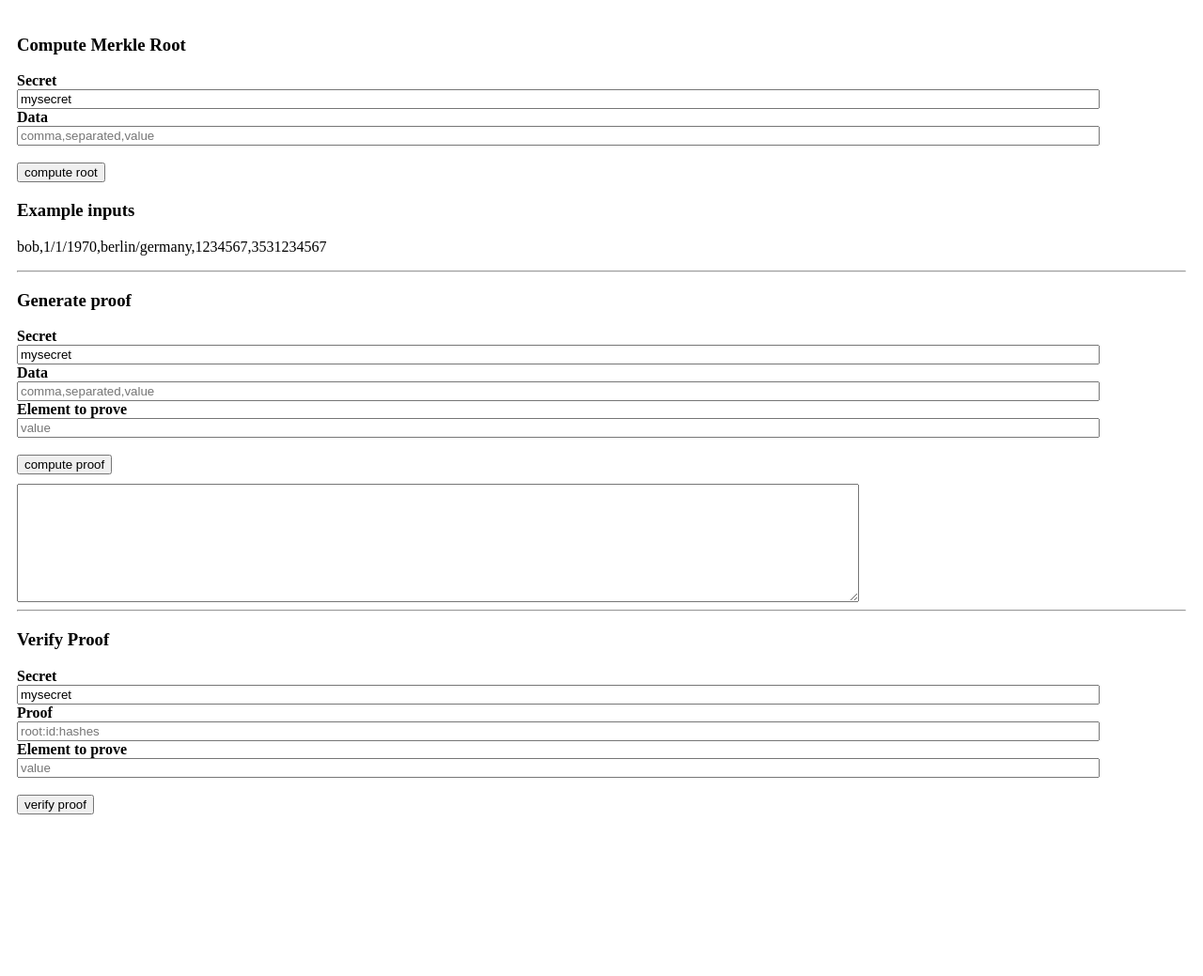
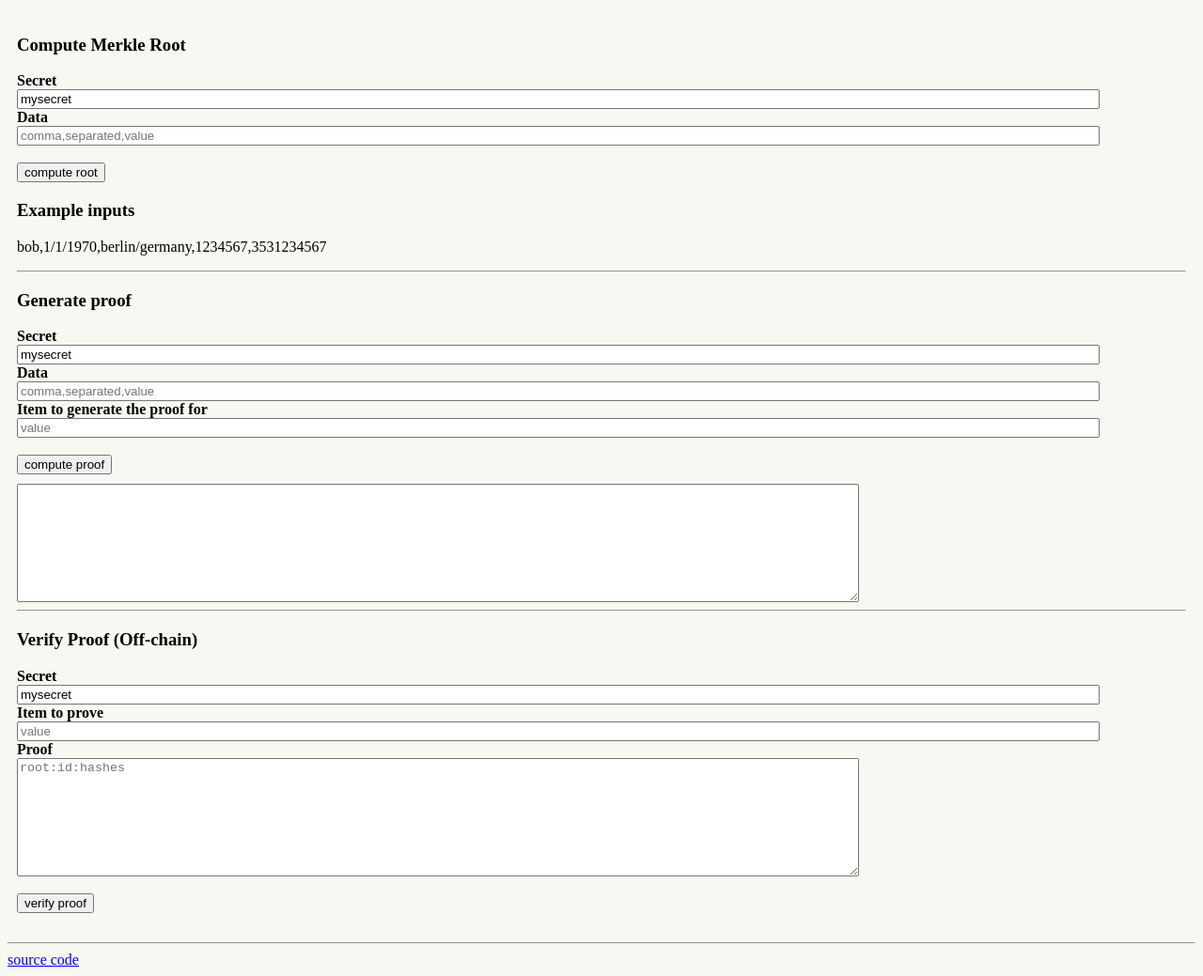
Before and after one commit to noandrea/cosmos-cash-credentials, a plain HTML site: page webui/index.html in a window 1280 px wide. Shown: the whole page at 94% size. Before the commit the page ends 898 px from the top, so only its background shows below. Drawn offline with Linux system fonts and the light colour scheme.

Commit message:
chore(webui): minor aestetic changes

```diff
--- a/webui/index.html
+++ b/webui/index.html
@@ -1,7 +1,15 @@
 <html>
+
 <head>
-    <meta content="text/html;charset=utf-8" http-equiv="Content-Type"/>
+    <meta content="text/html;charset=utf-8" http-equiv="Content-Type" />
+    <style>
+        body {
+            background-color: #f8f8f2;
+
+        }
+    </style>
 </head>
+
 <body>
     <!-- Note the usage of `type=module` here as this is an ES6 module -->
     <script type="module">
@@ -12,8 +20,8 @@
         // will "boot" the module and make it ready to use. Currently browsers
         // don't support natively imported WebAssembly as an ES module, but
         // eventually the manual initialization won't be required!
-    import init, { test_wasm, merkle_root, merkle_gen_proof, merkle_proof_is_valid } from '../pkg/cosmos_cash_credentials.js';
-
+        import init, { test_wasm, merkle_root, merkle_gen_proof, merkle_proof_is_valid } from '/pkg/cosmos_cash_credentials.js';
+        // import init, { test_wasm, merkle_root, merkle_gen_proof, merkle_proof_is_valid } from '../pkg/cosmos_cash_credentials.js';
         async function run() {
             // First up we need to actually load the wasm file, so we use the
             // default export to inform it where the wasm file is located on the
@@ -76,7 +84,7 @@
                 const is_verified = merkle_proof_is_valid(proof, secret, leaf);
                 console.log(is_verified);
 
-            const msg = `the submitted proof is${is_verified? "<span style='color: green'>VERIFIED</span>" : "<span style='color: red'> NOT VERIFIED</span>" }`
+                const msg = `the submitted proof is ${is_verified ? "<span style='color: green'>VERIFIED</span>" : "<span style='color: red'>NOT VERIFIED</span>"}`
 
                 document.getElementById("verify").innerHTML = `${msg}<br><br></br>${proof.split(":").join("<br>")}`;
             });
@@ -85,13 +93,15 @@
         run();
     </script>
 
+
+
     <div id="stuff" style="padding: 10px">
         <h3>Compute Merkle Root</h3>
         <div>
             <span><strong>Secret</strong></span> <br>
-        <input style="width: 90vw" type="text" id="secret" placeholder="secret" value="mysecret"><br/>
+            <input style="width: 90vw" type="text" id="secret" placeholder="secret" value="mysecret"><br />
             <span><strong>Data</strong></span><br>
-        <input style="width: 90vw" type="text" placeholder="comma,separated,value" id="data"> <br/>
+            <input style="width: 90vw" type="text" placeholder="comma,separated,value" id="data"> <br />
             <br>
             <input type="button" id="compute" value="compute root">
         </div>
@@ -107,33 +117,58 @@
         <h3>Generate proof</h3>
         <div>
             <span><strong>Secret</strong></span> <br>
-        <input id="proof_secret" style="width: 90vw" type="text"  placeholder="secret" value="mysecret"><br/>
+            <input id="proof_secret" style="width: 90vw" type="text" placeholder="secret" value="mysecret"><br />
             <span><strong>Data</strong></span><br>
-        <input id="proof_data" style="width: 90vw" type="text" placeholder="comma,separated,value" > <br/>
-        <span><strong>Element to prove</strong></span><br>
-        <input id="proof_leaf" style="width: 90vw" type="text" placeholder="value" > <br/>
+            <input id="proof_data" style="width: 90vw" type="text" placeholder="comma,separated,value"> <br />
+            <span><strong>Item to generate the proof for</strong></span><br>
+            <input id="proof_leaf" style="width: 90vw" type="text" placeholder="value"> <br />
             <br>
-        <input id="proof_compute" type="button"  value="compute proof">
+            <input id="proof_compute" type="button" value="compute proof">
         </div>
         <div style="padding: 10px 0 0 0">
             <textarea id="proof" rows="8" style="max-width: 90vw; min-width: 70vw"></textarea>
         </div>
         <hr>
-    <h3>Verify Proof</h3>
+        <h3>Verify Proof (Off-chain)</h3>
         <div>
             <span><strong>Secret</strong></span> <br>
-        <input id="verify_secret" style="width: 90vw" type="text"  placeholder="secret" value="mysecret"><br/>
+            <input id="verify_secret" style="width: 90vw" type="text" placeholder="secret" value="mysecret"><br />
+            <span><strong>Item to prove</strong></span><br>
+            <input id="verify_leaf" style="width: 90vw" type="text" placeholder="value"> <br />
             <span><strong>Proof</strong></span><br>
-        <input id="verify_proof" style="width: 90vw" type="text" placeholder="root:id:hashes" > <br/>
-        <span><strong>Element to prove</strong></span><br>
-        <input id="verify_leaf" style="width: 90vw" type="text" placeholder="value" > <br/>
+            <textarea id="verify_proof" rows="8" style="max-width: 90vw; min-width: 70vw"
+                placeholder="root:id:hashes"></textarea><br>
+
             <br>
-        <input id="verify_compute" type="button"  value="verify proof">
+            <input id="verify_compute" type="button" value="verify proof">
         </div>
         <div>
             <pre id="verify"></pre>
         </div>
 
+        <!-- <h3>Verify Proof (Online)</h3>
+    <div>
+        <span><strong>Node</strong></span> <br>
+        <input id="verify_online_node" style="width: 90vw" type="text"  placeholder="secret" value="https://cosmos-cash.app.beta.starport.cloud:443"><br/>
+        <span><strong>DID</strong></span> <br>
+        <input id="verify_online_did" style="width: 90vw" type="text"  placeholder="did:cash:..."><br/>
+        <span><strong>Secret</strong></span> <br>
+        <input id="verify_online_secret" style="width: 90vw" type="text"  placeholder="secret" value="mysecret"><br/>
+        <span><strong>Item to prove</strong></span><br>
+        <input id="verify_online_leaf" style="width: 90vw" type="text" placeholder="value" > <br/>
+        <span><strong>Proof</strong></span><br>
+        <textarea id="verify_online_proof" rows="8" style="max-width: 90vw; min-width: 70vw" placeholder="id:hashes"></textarea><br>
+
+        <br>
+        <input id="verify_online_compute" type="button"  value="verify proof">
     </div>
+    <div>
+        <pre id="verify_online"></pre>
+    </div> -->
+
+    </div>
+    <hr>
+    <span><a href="https://github.com/noandrea/cosmos-cash-credentials#cosmos-cash--credentials">source code</a></span>
 </body>
+
 </html>
```
Lines whose indentation alone changed are shown as unchanged.
